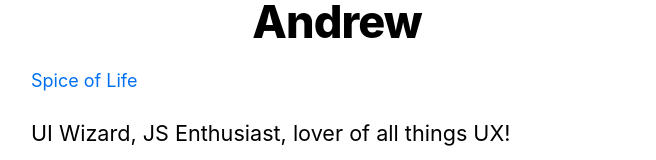
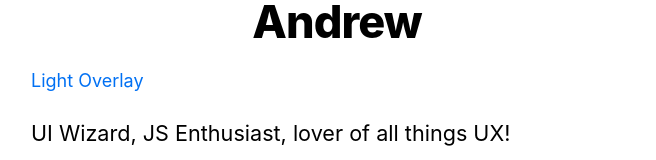
Before and after one commit to pixel-glyph/dev-blog, a Next.js app: page / in a window 1280 px wide. Shown: the part 221-381 px from the top of the page, without its empty margins (303-959 px from the left). Built offline with nearby package versions, Linux system fonts and the light colour scheme.

Commit message:
add light overlay

```diff
--- a/components/layout.js
+++ b/components/layout.js
@@ -58,7 +58,7 @@ export default function Layout({ children, home }) {
           </>
         )}
       </header>
-      <a href="/CraftTweaker-forge-1.19.2-10.1.52.jar" download="SoL">Spice of Life</a>
+      <a href="/light-overlay-7.0.1-forge.jar" download="LO">Light Overlay</a>
       <main>{children}</main>
       {!home && (
         <div className={styles.backToHome}>
```
Also changed, not shown: 1 other file (tests, documents, lock files or other folders).
